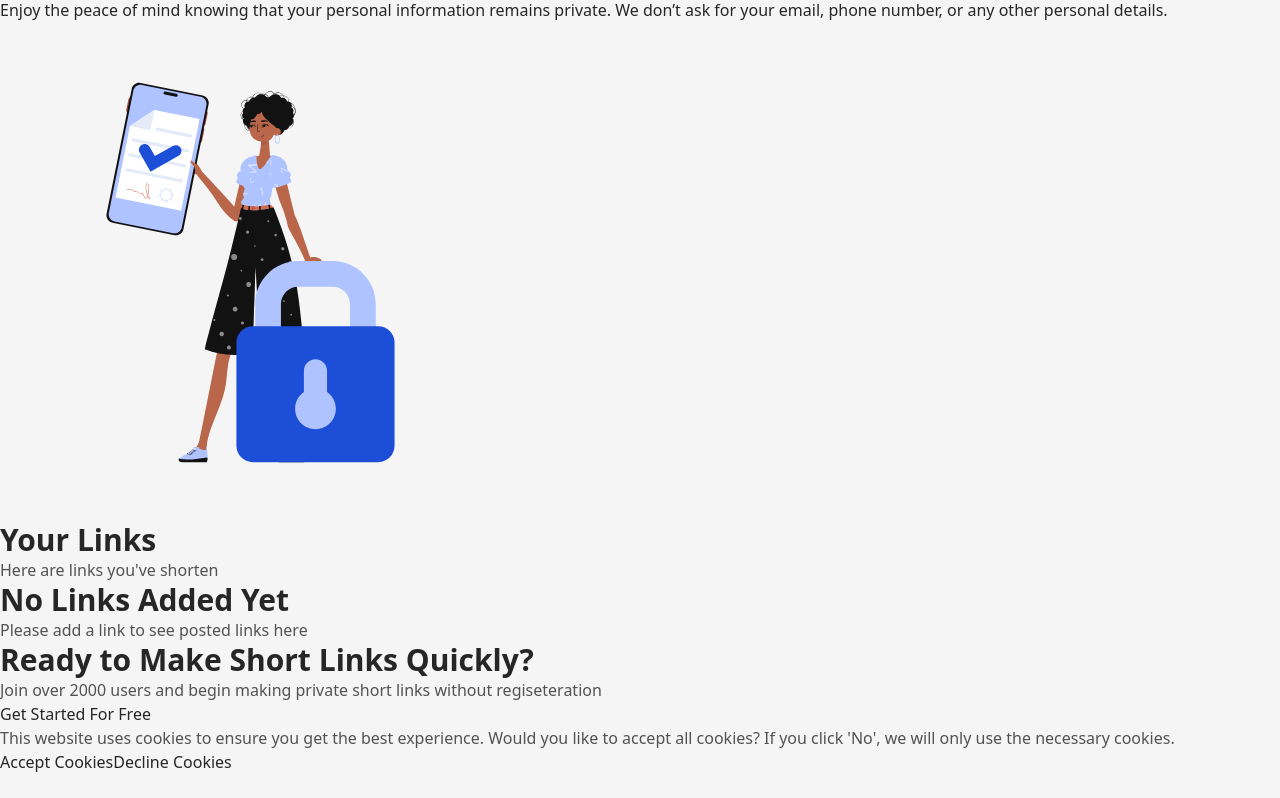
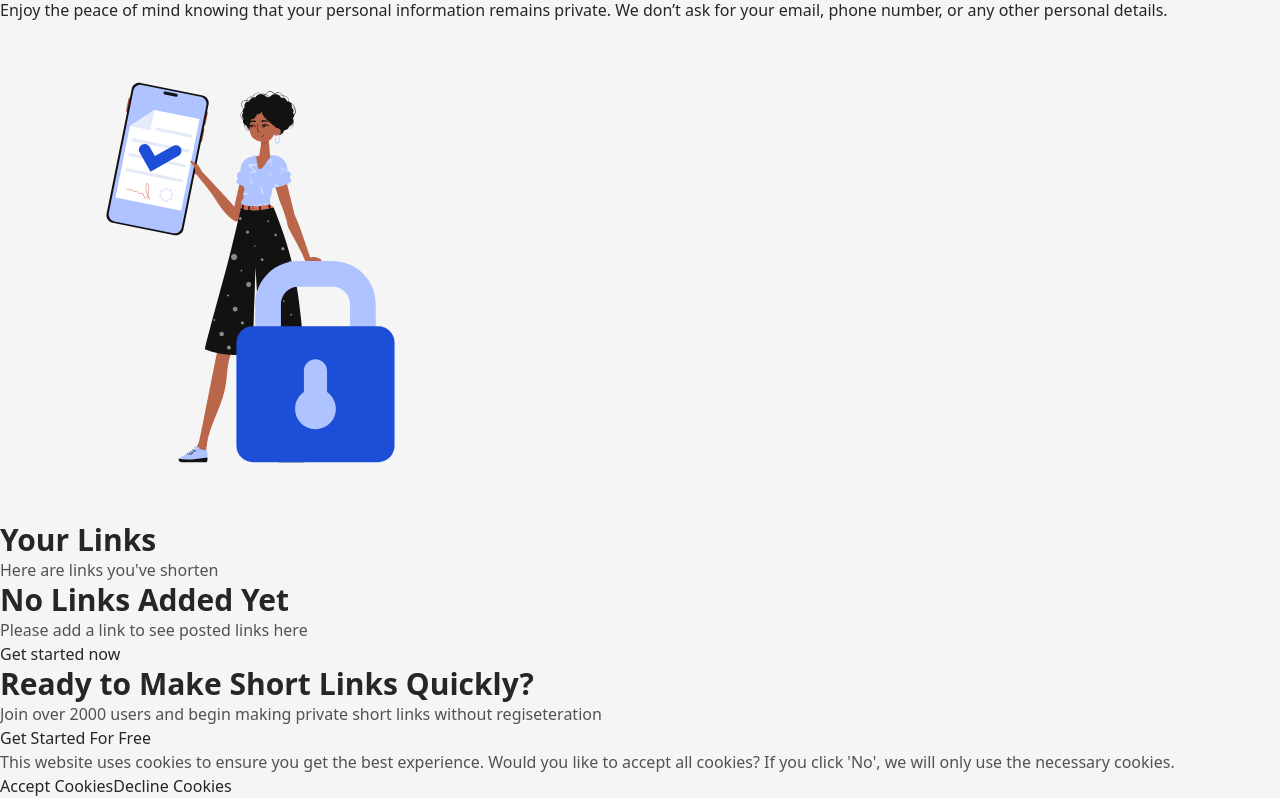
Before and after one commit to highscoreUx/blynk, a React (Vite) app: page / in a window 1280 px wide. Shown: the part 2691-3489 px from the top of the page. Before the commit the page ends 3465 px from the top, so only its background shows below. Built offline with nearby package versions, Linux system fonts and the light colour scheme; no server answers.

Commit message:
fixed modal linking

```diff
--- a/src/Components/Links.tsx
+++ b/src/Components/Links.tsx
@@ -34,9 +34,10 @@ const Links = () => {
                 setCurrent(current + 1)
                }}>See More links</button>}
             </div>
-            {sorted.length === 0 && <div>
+            {sorted.length === 0 && <div className="flex flex-col items-center bg-white p-8 rounded-lg shadow">
             <h2 className="text-[32px]">No Links Added Yet</h2>
             <p className="text-sm">Please add a link to see posted links here</p>
+            <a className="bg-blue-600 p-4 text-white mt-4 rounded-lg" href="#hero">Get started now</a>
             </div>}
         </Container>
     </div>
```
